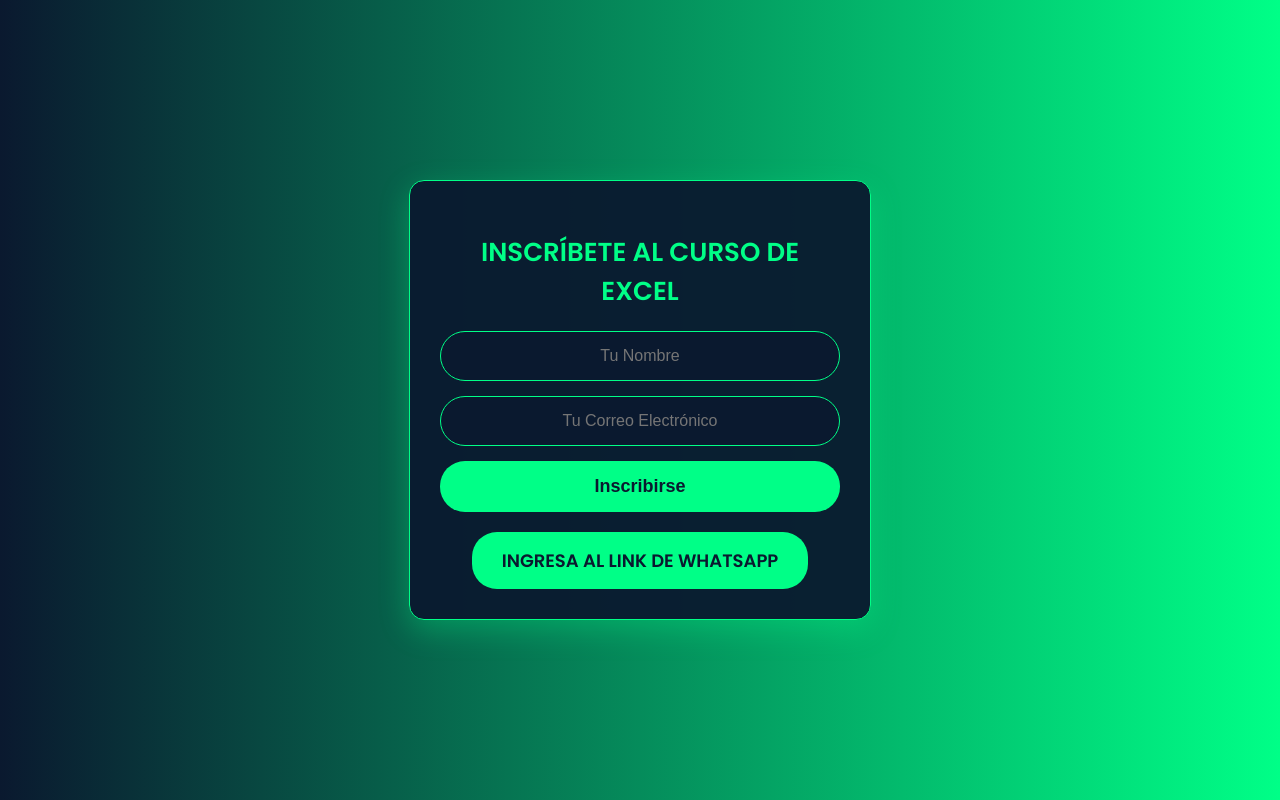
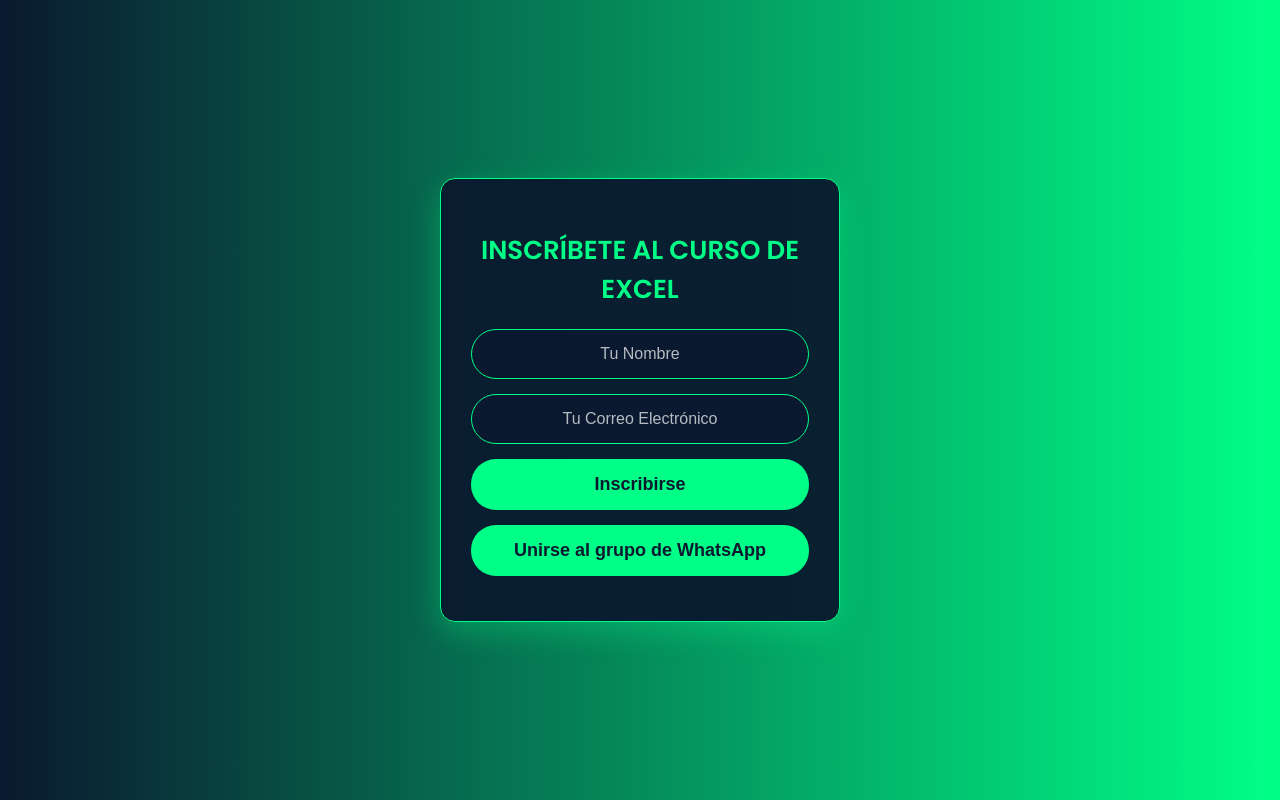
Before and after one commit to Erick-Abad/Formulario, a website: page index.html in a window 1280 px wide. Drawn offline with Linux system fonts and the light colour scheme.

Commit message:
Subiendo formulario de inscripción

```diff
--- a/index.html
+++ b/index.html
@@ -18,9 +18,10 @@
             </div>
             <button type="submit" class="btn">Inscribirse</button>
         </form>
-        <a class="whatsapp-link" href="https://wa.me/1234567890?text=Quiero%20inscribirme%20al%20curso%20de%20Excel" target="_blank">
-            Ingresa al link de WhatsApp
-        </a>
+
+        <button class="btn whatsapp-btn" onclick="window.open('https://chat.whatsapp.com/L9b70eIVers56bF5I5uBBI', '_blank')">
+            Unirse al grupo de WhatsApp
+        </button>
     </div>
     <script src="public/script.js"></script>
 </body>
--- a/package.json
+++ b/package.json
@@ -9,6 +9,7 @@
   "dependencies": {
     "dotenv": "^16.0.3",
     "express": "^4.18.2",
-    "nodemailer": "^6.9.1"
+    "nodemailer": "^6.9.1",
+    "cors": "^2.8.5"
   }
 }
--- a/public/styles.css
+++ b/public/styles.css
@@ -9,6 +9,8 @@
     height: 100vh;
     margin: 0;
     color: #fff;
+    padding: 20px;
+    box-sizing: border-box;
 }
 
 .container {
@@ -18,8 +20,9 @@
     box-shadow: 0 10px 30px rgba(0, 255, 135, 0.3);
     text-align: center;
     max-width: 400px;
-    width: 90%;
+    width: 100%;
     border: 1px solid #00ff87;
+    box-sizing: border-box;
 }
 
 h2 {
@@ -46,8 +49,14 @@
     color: #fff;
     transition: 0.3s ease-in-out;
     text-align: center;
+    outline: none;
 }
 
+input::placeholder {
+    color: rgba(255, 255, 255, 0.7);
+}
+
+/* Estilo para los botones */
 .btn {
     background: #00ff87;
     color: #0a192f;
@@ -58,17 +67,21 @@
     font-size: 18px;
     font-weight: bold;
     width: 100%;
+    transition: 0.3s;
+    margin-bottom: 15px;  /* Espaciado entre botones */
 }
 
-.whatsapp-link {
-    display: inline-block;
-    margin-top: 20px;
-    text-decoration: none;
-    background: #00ff87;
-    color: #0a192f;
-    padding: 15px 30px;
-    border-radius: 25px;
-    font-size: 18px;
-    font-weight: bold;
-    text-transform: uppercase;
+.btn:hover {
+    background: #00d674;
 }
+
+/* Responsividad */
+@media (max-width: 768px) {
+    .container {
+        width: 90%;
+    }
+
+    .btn {
+        font-size: 16px;
+    }
+}
```
Also changed, not shown: server/server.js (+10 -2 lines), 2 other files.
